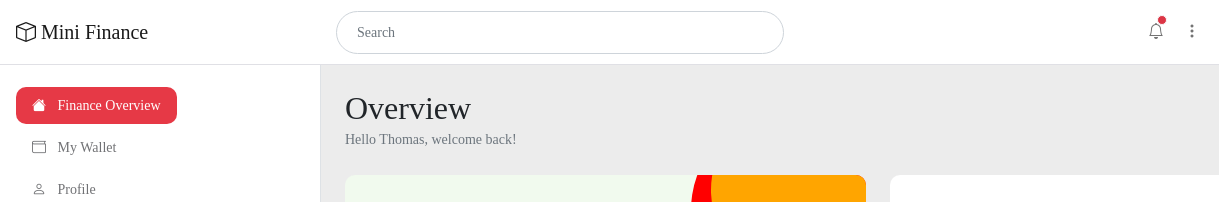
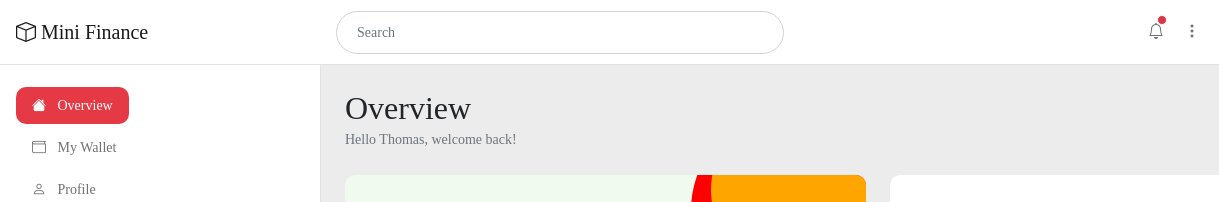
Before and after one commit to hemandevops/hemandevops.github.io, a plain HTML site: page index.html in a window 1280 px wide. Shown: the top 202 px of the page, 0-1219 px from the left. Drawn offline with Linux system fonts and the light colour scheme; a web font is replaced by a local one.

Commit message:
Revert "Update the Names"
This reverts commit d4f4b55ef7a4ca8b3820f9946cd5c19c9a83d2f7.

```diff
--- a/index.html
+++ b/index.html
@@ -220,7 +220,7 @@ Bootstrap 5 Dashboard Admin Template
                             <li class="nav-item">
                                 <a class="nav-link active" aria-current="page" href="index.html">
                                     <i class="bi-house-fill me-2"></i>
-                                    Finance Overview
+                                    Overview
                                 </a>
                             </li>
 
```
